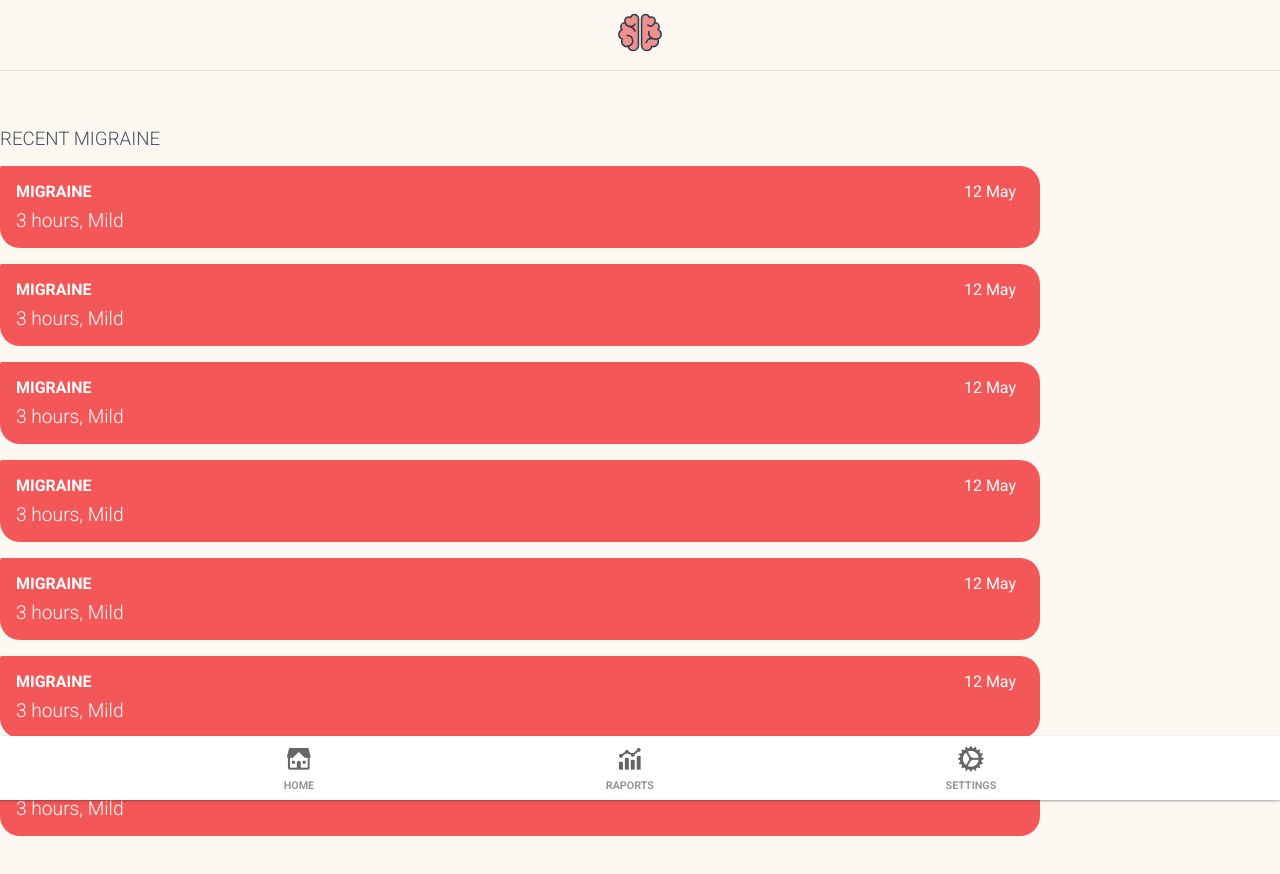
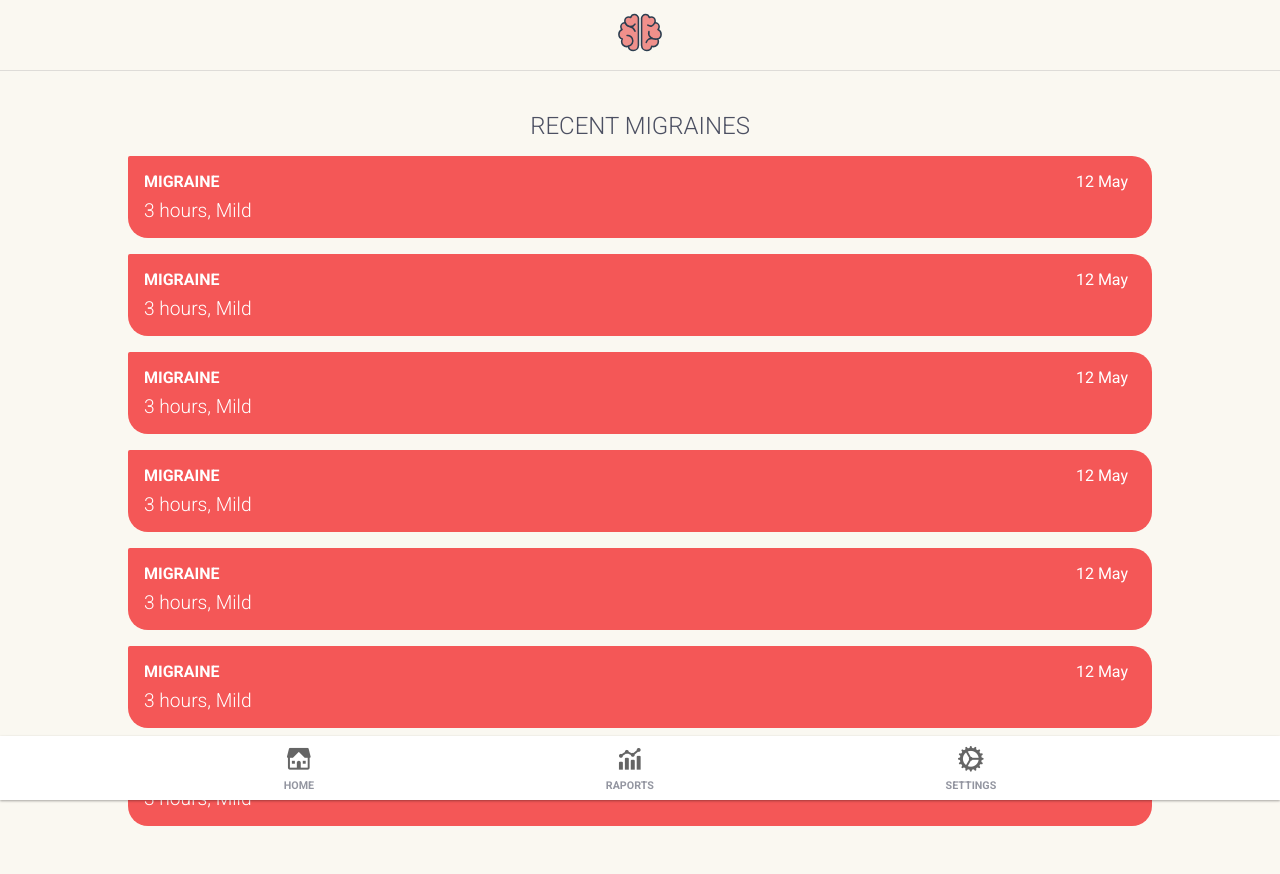
Before and after one commit to jagodarybacka/migraine-app, a React (Create React App) app: page /history in a window 1280 px wide. Shown: the top 874 px of the page. Built offline with nearby package versions, Linux system fonts and the light colour scheme.

Commit message:
History - raw

```diff
--- a/src/components/RecordCard.js
+++ b/src/components/RecordCard.js
@@ -5,10 +5,10 @@ import {Link} from "react-router-dom";
 const Card = styled.div`
   background-color: #f45757;
   color: #fff;
-  width: 80%;
   border-radius: 2px 20px 20px 20px;
   padding: 0.5rem;
   position: relative;
+  margin: 0 10%;
 
   time {
     position: absolute;
--- a/src/scenes/history/History.js
+++ b/src/scenes/history/History.js
@@ -9,25 +9,29 @@ import Menubar from '../../components/Menubar';
 
 const HistoryComponent = styled.section`
   display: block;
-  padding: 7rem 0;
+  padding: 6rem 0;
   margin: 0;
-  h3 {
+  h2 {
     text-transform: uppercase;
     font-weight: 300;
     margin: 1rem 0;
+    text-align: center;
   }
 
 `
 
 const Records = styled.ul`
-    display:block;
-    width: 100%;
-    margin: 0;
+    display:flex;
+    flex-direction: column;
+    align-items: center;
     margin-bottom: 7rem;
     padding: 0;
+    list-style-type: none;
 
     li {
+      margin: 0 10%;
       margin-bottom:1rem;
+      width: 100%;
     }
 `
 
@@ -35,7 +39,7 @@ const History = () => {
   return (
     <HistoryComponent >
       <Header />
-      <h3>Recent migraine</h3>
+      <h2>Recent migraines</h2>
       <Records>
         <li>
         <RecordCard date="12 May" duration="3 hours" strength="Mild"/>
--- a/src/scenes/history/HistoryWidget.js
+++ b/src/scenes/history/HistoryWidget.js
@@ -9,7 +9,6 @@ const Widget = styled.section`
   width: 100%;
   display: flex;
   flex-direction: column;
-  align-items: center;
   position: relative;
 
   h3 {
```
